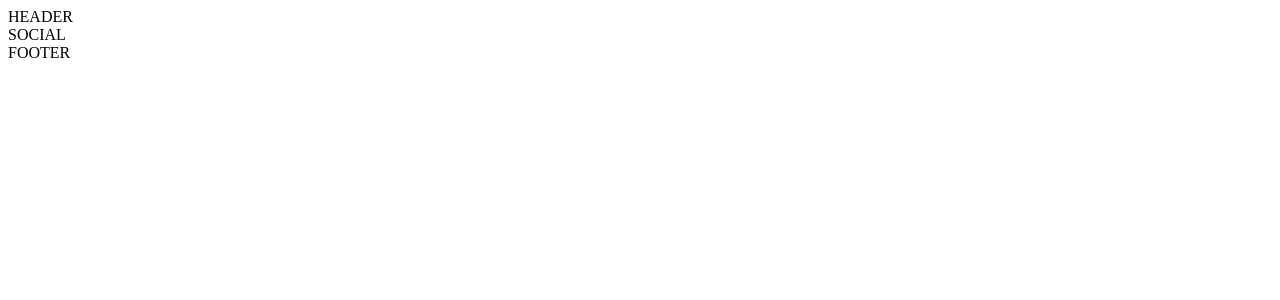
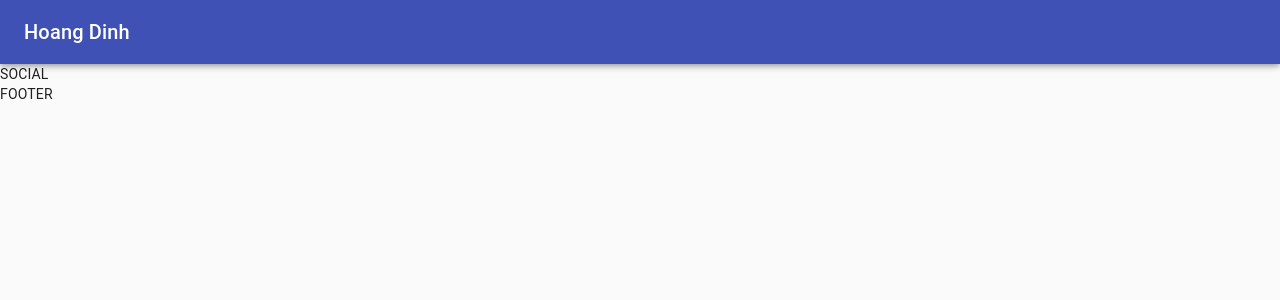
Before and after one commit to HoangTienDinh/portfolio-v2, a React (Create React App) app: page / in a window 1280 px wide. Shown: the top 300 px of the page. Built offline with nearby package versions, Linux system fonts and the light colour scheme.

Commit message:
add useScrollTrigger hook to hide navbar on scroll down

```diff
--- a/src/components/layout/Header.js
+++ b/src/components/layout/Header.js
@@ -1,20 +1,48 @@
-import React from 'react'
-import PropTypes from 'prop-types';
-import AppBar from '@material-ui/core/AppBar';
-import Toolbar from '@material-ui/core/Toolbar';
-import Typography from '@material-ui/core/Typography';
-import CssBaseline from '@material-ui/core/CssBaseline';
-import useScrollTrigger from '@material-ui/core/useScrollTrigger';
-import Box from '@material-ui/core/Box';
-import Container from '@material-ui/core/Container';
-import Slide from '@material-ui/core/Slide';
+import React from "react";
+import PropTypes from "prop-types";
+import AppBar from "@material-ui/core/AppBar";
+import Toolbar from "@material-ui/core/Toolbar";
+import Typography from "@material-ui/core/Typography";
+import CssBaseline from "@material-ui/core/CssBaseline";
+import useScrollTrigger from "@material-ui/core/useScrollTrigger";
+import Slide from "@material-ui/core/Slide";
 
-const Header = () => {
-    return (
-        <div>
-            HEADER
-        </div>
-    )
+function HideOnScroll({ children, window }) {
+  // Note that you normally won't need to set the window ref as useScrollTrigger
+  // will default to window.
+  // This is only being set here because the demo is in an iframe.
+  const trigger = useScrollTrigger({ target: window ? window() : undefined });
+
+  return (
+    <Slide appear={false} direction="down" in={!trigger}>
+      {children}
+    </Slide>
+  );
 }
 
-export default Header
+HideOnScroll.propTypes = {
+  children: PropTypes.element.isRequired,
+  /**
+   * Injected by the documentation to work in an iframe.
+   * You won't need it on your project.
+   */
+  window: PropTypes.func,
+};
+
+const Header = (props) => {
+  return (
+    <div>
+      <CssBaseline />
+      <HideOnScroll {...props}>
+          <AppBar>
+              <Toolbar>
+                  <Typography variant='h6'>Hoang Dinh</Typography>
+              </Toolbar>
+          </AppBar>
+      </HideOnScroll>
+      <Toolbar />
+    </div>
+  );
+};
+
+export default Header;
```
